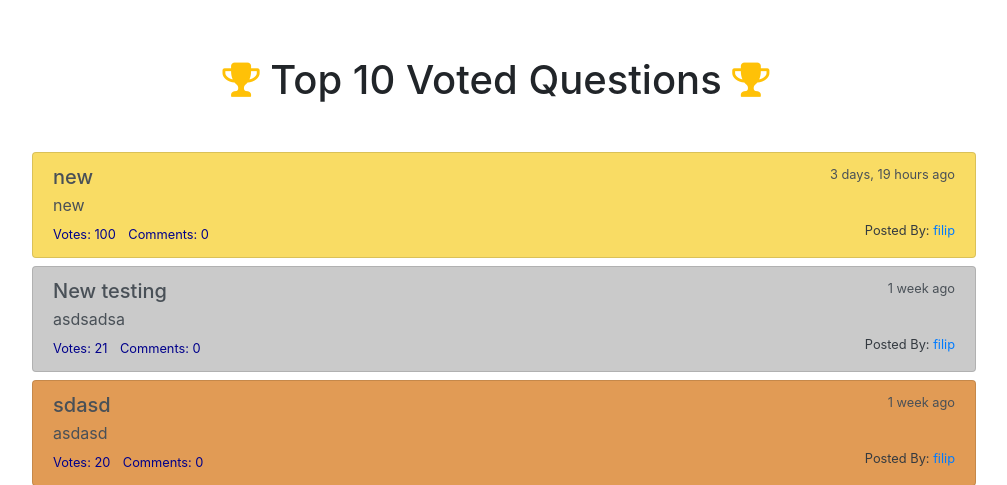
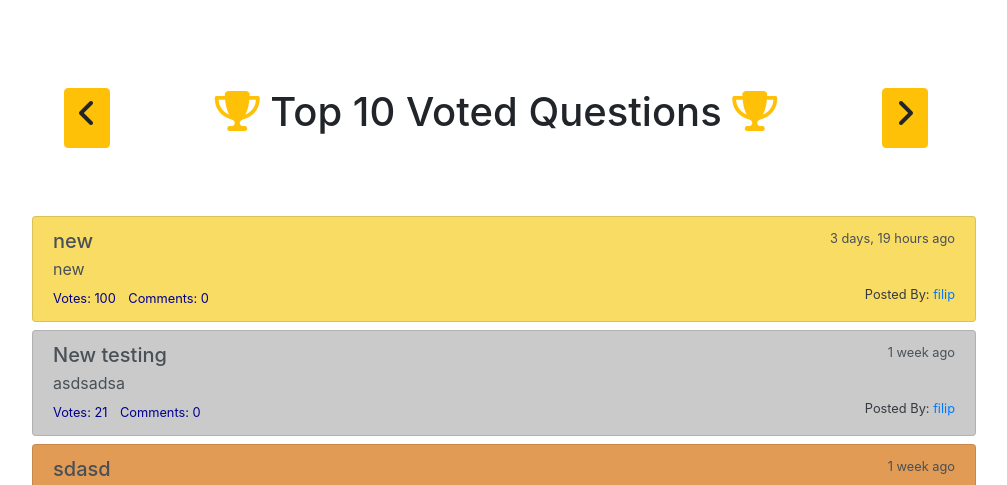
Before and after one commit to Afraiven/forum_practising_django, a Django app: page /ranking/ in a window 1280 px wide. Shown: the part 56-541 px from the top of the page, without its empty margins (144-1151 px from the left). Run offline with Django 3.2, Linux system fonts and the light colour scheme; data comes from the database, SQL or seed files in the repository; both versions use the stored data as it was after the commit; some libraries are stand-ins or nearby versions.

Commit message:
ranking js

```diff
--- a/Project/main/static/main/script.js
+++ b/Project/main/static/main/script.js
@@ -41,4 +41,24 @@ if (typeof message_ele != 'undefined') {
     setTimeout(function(){
        message_ele.style.display = "none";
     }, 2100);
+};
+
+function slide() {
+  if (document.getElementById("ranking-type").innerHTML == " Top 10 Voted Questions "){
+    document.getElementById("ranking-type").innerHTML = " Top 10 Users "
+    console.log(document.getElementById("ranking-type").innerHTML)
+    RankingAppear()
+  } else {
+    document.getElementById("ranking-type").innerHTML = " Top 10 Voted Questions "
+    console.log(document.getElementById("ranking-type").innerHTML)
+    RankingAppear()
+  }
 }
+
+//appearing ranking-type
+function RankingAppear() {
+var element = document.getElementById("ranking-type");
+t2 = new TimelineMax()
+t2.fromTo(element, 1, {opacity: "0.1"}, {opacity: "1"});
+}
+RankingAppear()
--- a/Project/main/templates/main/detail.html
+++ b/Project/main/templates/main/detail.html
@@ -30,7 +30,7 @@
 {% endfor %}
 
 {% for category in question.category_set.all %}
-    <a href="{% url 'main:category' %}"><small>#{{ category }}</small></a>
+    <a href="{% url 'main:category' category %}"><small>#{{ category }}</small></a>
 {% endfor %}
 <div class="float-right mr-3 mt-2">Votes: {{ question.votes }}</div>
 <h2>{{ question.question_text }}</h2>
--- a/Project/main/templates/main/ranking.html
+++ b/Project/main/templates/main/ranking.html
@@ -1,9 +1,17 @@
 {% extends 'main/base.html' %}
 {% block content %}
+<script src='https://kit.fontawesome.com/a076d05399.js'></script>
 
+
+<div class="w-100 p-3"></div>
 <div class="mx-auto text-center mb-5">
-    <h1><i class="text-warning fa fa-trophy"></i> Top 10 Voted Questions <i class="text-warning fa fa-trophy"></i></h1>
+
+    <button class="btn btn-warning float-left ml-5" onclick="slide()"><h2><i class='fas fa-angle-left'></i></h2></button>
+    <span class="h1"><i class="text-warning fa fa-trophy"></i><span id="ranking-type"> Top 10 Voted Questions </span><i class="text-warning fa fa-trophy"></i></span>
+    <button class="btn btn-warning float-right mr-5" onclick="slide()"><h2><i class='fas fa-angle-right'></i></h2></button>
+
 </div>
+<div class="w-100 p-3"></div>
 
 {% if latest_question_list %}
     {% for question in latest_question_list %}
```
Also changed, not shown: Project/db.sqlite3.
